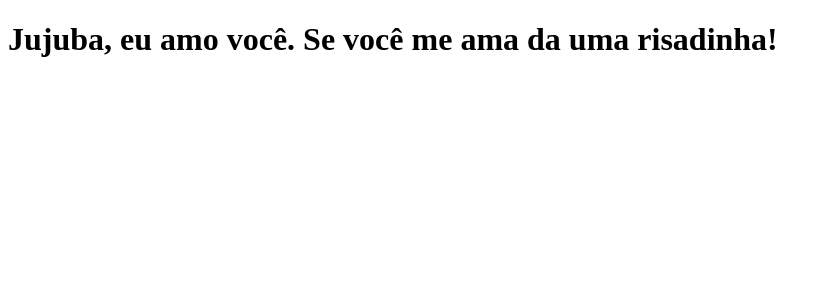
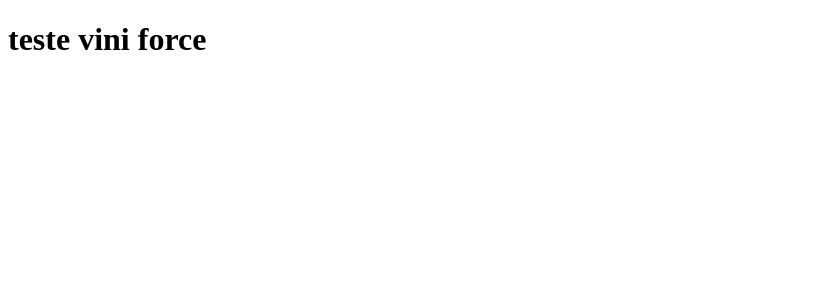
Before and after one commit to viniicorreia/clone-tabnews, a Next.js app: page / in a window 1280 px wide. Shown: the top 300 px of the page, without its empty margins (0-830 px from the left). Built offline with nearby package versions, Linux system fonts and the light colour scheme.

Commit message:
testando o force

```diff
--- a/pages/index.js
+++ b/pages/index.js
@@ -1,4 +1,5 @@
 function Home (){
+    return <h1>teste vini force</h1>
     return <h1><strong>Jujuba</strong>, eu amo você. Se você me ama da uma risadinha!</h1>
 }
 
```
